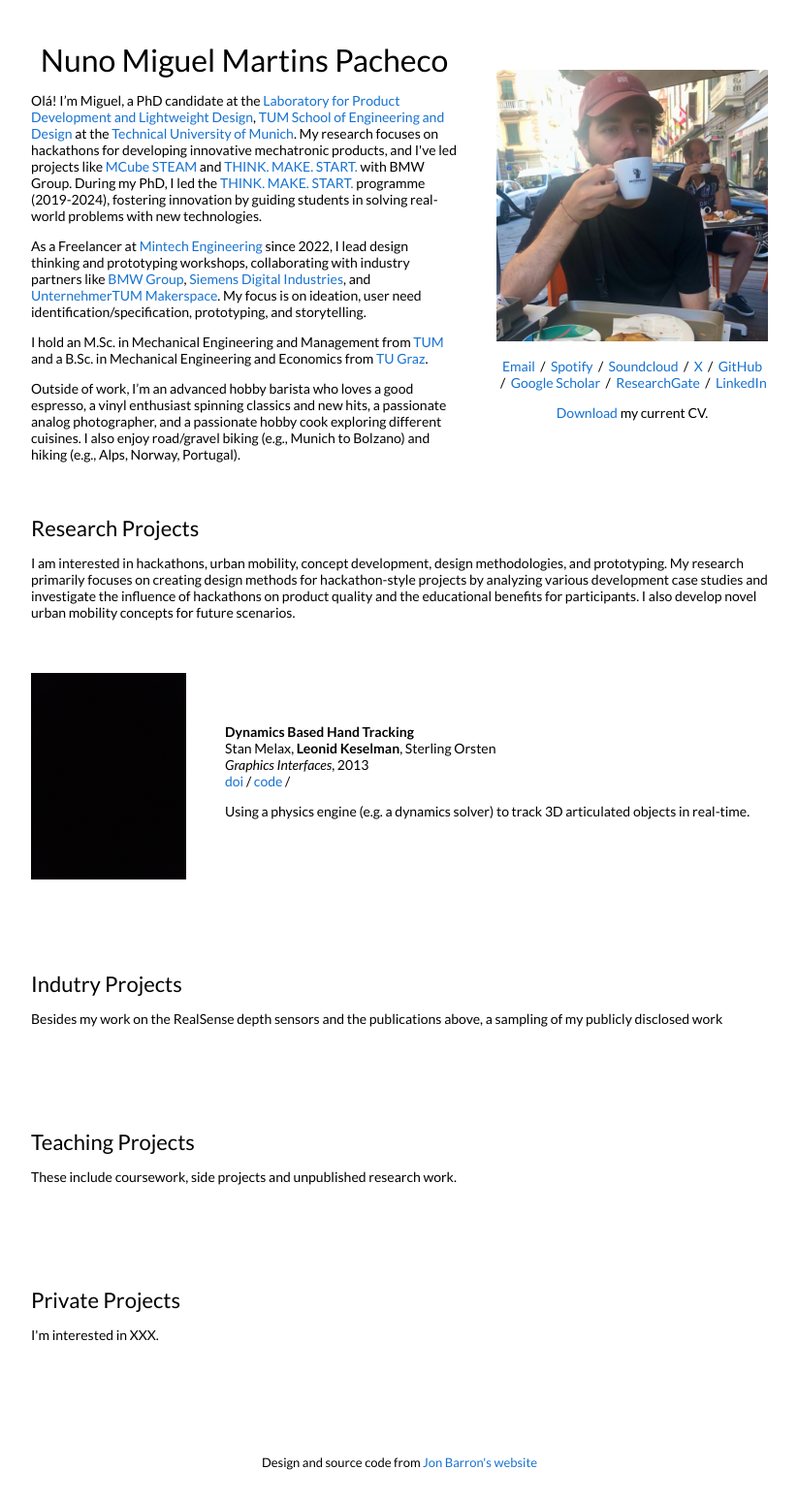
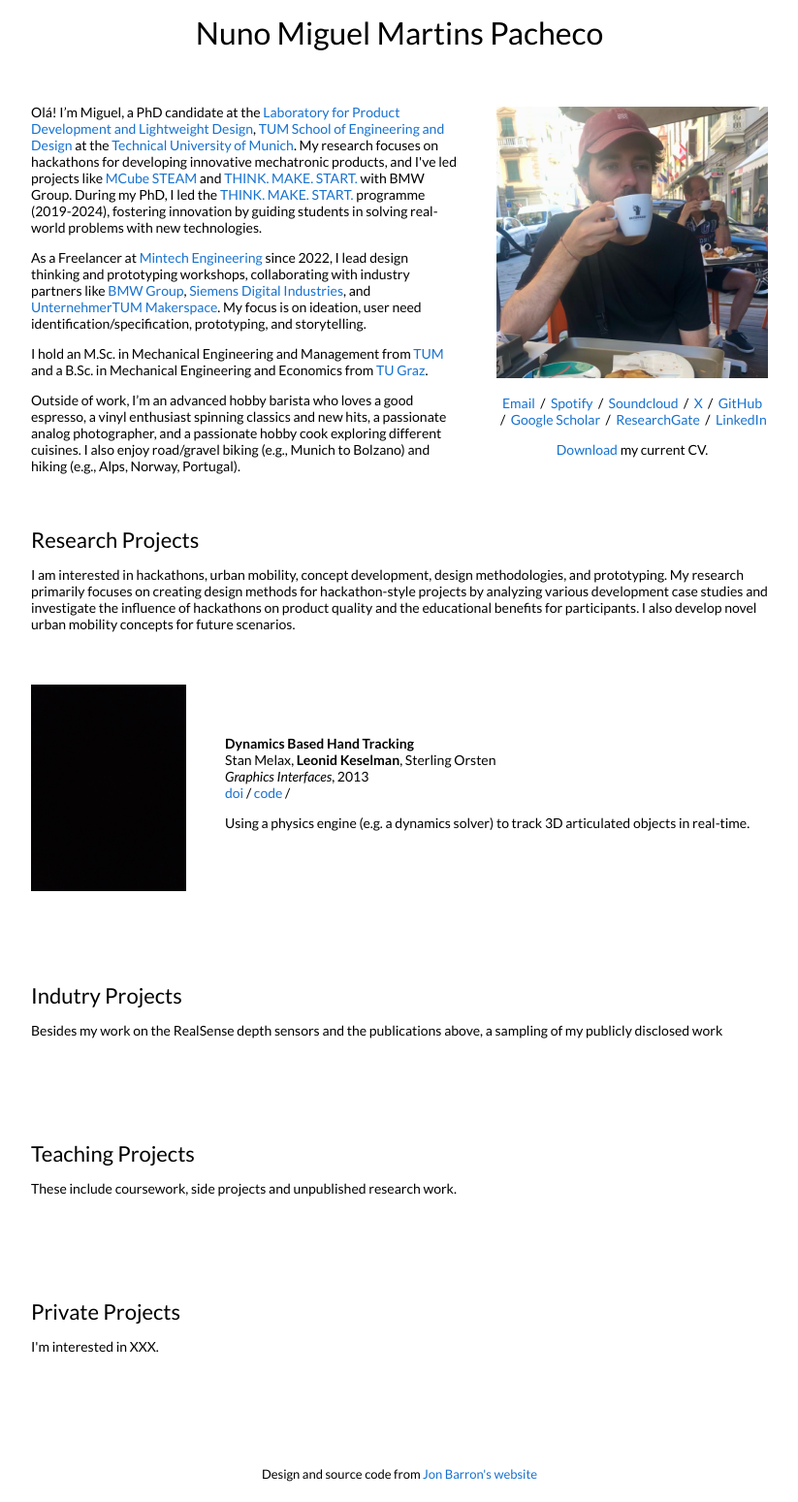
Before and after one commit to martinspacheco/martinspacheco.github.io, a Jekyll site: the page built from _posts/2013-03-01-gi2013.markdown, in a window 1280 px wide. Shown: the whole page at 97% size, without its empty margins (228-1051 px from the left). Built offline with Jekyll 4.4.1, drawn with Linux system fonts in a browser that asks for light colours.

Commit message:
Name Change

```diff
--- a/_layouts/default.html
+++ b/_layouts/default.html
@@ -25,15 +25,20 @@
 </head>
 
 <body>
+
+<body>
+
+  <!-- Centering the name -->
+  <div style="text-align:center; margin-bottom: 20px;">
+    <h1>Nuno Miguel Martins Pacheco</h1>
+  </div>
+
   <table style="width:100%;max-width:800px;border:0px;border-spacing:0px;border-collapse:separate;margin-right:auto;margin-left:auto;">
     <tr style="padding:0px">
       <td style="padding:0px">
         <table style="width:100%;border:0px;border-spacing:0px;border-collapse:separate;margin-right:auto;margin-left:auto;">
           <tr style="padding:0px">
             <td style="padding:2.5%;width:60%;vertical-align:middle">
-              <h1>
-               Nuno Miguel Martins Pacheco
-              </h1>
               <p>Olá! I’m Miguel, a PhD candidate at the <a href="https://www.mec.ed.tum.de/en/lpl/home/">Laboratory for Product Development and Lightweight Design</a>, <a href="https://www.ed.tum.de/en/ed/">TUM School of Engineering and Design</a> at the <a href="https://www.tum.de/">Technical University of Munich</a>. My research focuses on hackathons for developing innovative mechatronic products, and I've led projects like <a href="https://mcube-cluster.de/projekt/steam/">MCube STEAM</a> and <a href="https://www.linkedin.com/posts/bmw-group_bmwgroupcareers-shareyourpassion-industry40-activity-6604734531104845824-IukV?utm_source=share&utm_medium=member_desktop">THINK. MAKE. START.</a> with BMW Group. During my PhD, I led the <a href="https://www.tms.tum.de/">THINK. MAKE. START.</a> programme (2019-2024), fostering innovation by guiding students in solving real-world problems with new technologies.</p>
 
               <p>As a Freelancer at <a href="https://www.mintech.de">Mintech Engineering</a> since 2022, I lead design thinking and prototyping workshops, collaborating with industry partners like <a href="https://www.bmwgroup.de">BMW Group</a>, <a href="https://www.sw.siemens.com/en-US/">Siemens Digital Industries</a>, and <a href="https://maker-space.de">UnternehmerTUM Makerspace</a>. My focus is on ideation, user need identification/specification, prototyping, and storytelling.</p>
```
